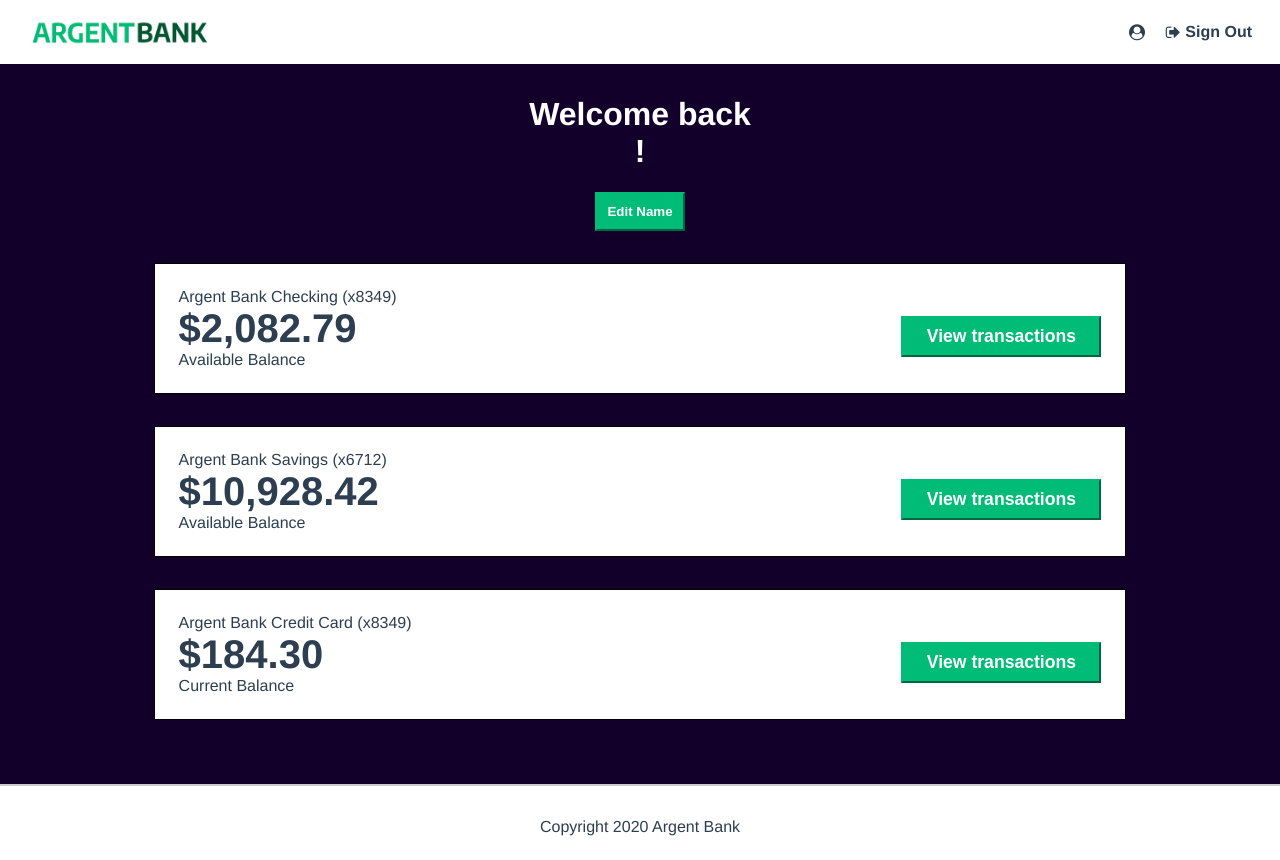
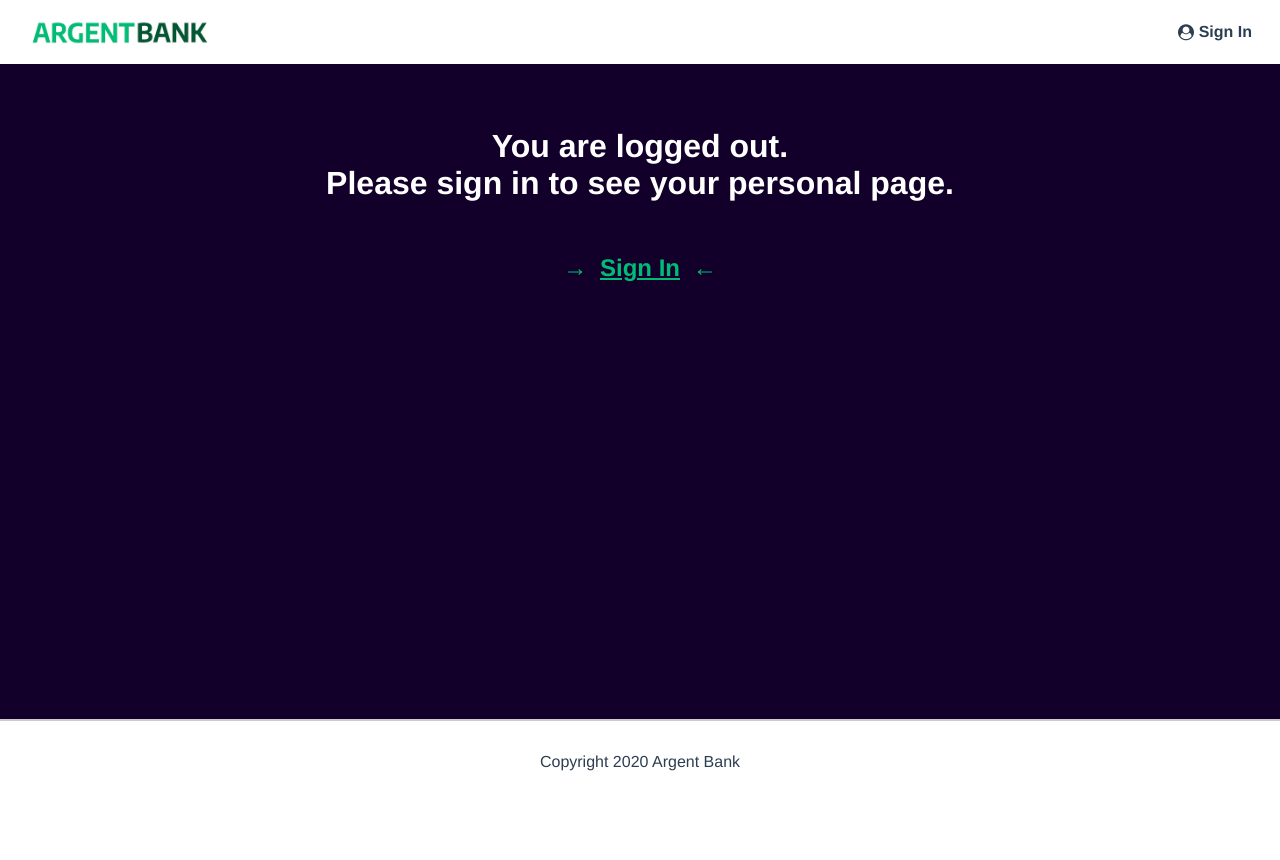
Before and after one commit to aurelianeg/argentbank, a React (Create React App) app: page /profile in a window 1280 px wide. After the commit the page ends 800 px from the top, so only its background shows below. Built offline with nearby package versions, Linux system fonts and the light colour scheme.

Commit message:
Update profile page when logged out

```diff
--- a/src/pages/Profile/Profile.css
+++ b/src/pages/Profile/Profile.css
@@ -27,3 +27,26 @@
 .name_text {
    margin-top: 0;
 }
+
+.redirection_text {
+   color: white;
+   margin: 2rem;
+}
+
+.redirection_link {
+   display: flex;
+   flex-direction: row;
+   justify-content: center;
+   align-items: center;
+   color: var(--primary-color);
+   text-decoration: none;
+}
+
+.signin_text {
+   margin: 0.8rem;
+   text-decoration: underline;
+}
+
+.redirection_link:hover {
+   color: white;
+}
--- a/src/pages/Profile/Profile.jsx
+++ b/src/pages/Profile/Profile.jsx
@@ -3,6 +3,7 @@ import { useSelector } from 'react-redux';
 import Account from '../../components/Account/Account';
 import ChangeNameInput from '../../components/ChangeNameInput/ChangeNameInput';
 import NameEditingButton from '../../components/NameEditingButton/NameEditingButton';
+import { Link } from 'react-router-dom';
 import './Profile.css';
 
 /**
@@ -12,10 +13,13 @@ import './Profile.css';
 function Profile() {
    const firstName = useSelector((state) => state.firstName);
    const lastName = useSelector((state) => state.lastName);
+   const isLoggedIn = useSelector((state) => state.isLoggedIn);
    const isNameEdited = useSelector((state) => state.isNameEdited);
 
    return (
       <main className="profile_wrapper">
+         {isLoggedIn ? (
+            <div>
                <div className="welcome_wrapper">
                   <h1 className="welcome_text">Welcome back</h1>
                   {isNameEdited ? (
@@ -55,6 +59,20 @@ function Profile() {
                   amount="184.30"
                   description="Current Balance"
                />
+            </div>
+         ) : (
+            <div className="redirection_wrapper">
+               <h1 className="redirection_text">
+                  You are logged out. <br /> Please sign in to see your personal
+                  page.
+               </h1>
+               <Link className="redirection_link" to="/login">
+                  <h2>&#8594;</h2>
+                  <h2 className="signin_text">Sign In</h2>
+                  <h2>&#8592;</h2>
+               </Link>
+            </div>
+         )}
       </main>
    );
 }
--- a/src/scripts/store.js
+++ b/src/scripts/store.js
@@ -1,11 +1,16 @@
 import { configureStore } from "@reduxjs/toolkit";
+
+// --------------- STATE INITIALIZATION ---------------
 
 const initialState = {
    firstName: '',
    lastName: '',
-   isLoggedIn: true,
+   isLoggedIn: false,
    isNameEdited: false,
 };
+
+
+// --------------- ACTIONS ---------------
 
 export const logInAction = () => ({ type: "logIn" });
 
@@ -23,6 +28,9 @@ export const changeLastNameAction = (value) => ({
 
 export const nameEditingAction = () => ({ type: "nameEditing" });
 
+
+// --------------- REDUCER ---------------
+
 /**
  * Reducer function (Redux)
  * @param { Array } state - Global state
@@ -35,13 +43,11 @@ function reducer(state = initialState, action) {
          return {
             ...state,
             isLoggedIn: true
+            // !!!!!! Add firstName and lastName updates
          }
       }
       case "logOut": {
-         return {
-            ...state,
-            isLoggedIn: false
-         }
+         return initialState
       }
       case "changeFirstName": {
          return {
@@ -66,4 +72,5 @@ function reducer(state = initialState, action) {
    }
 }
 
+
 export const store = configureStore({ reducer });
```
Lines whose indentation alone changed are shown as unchanged.
